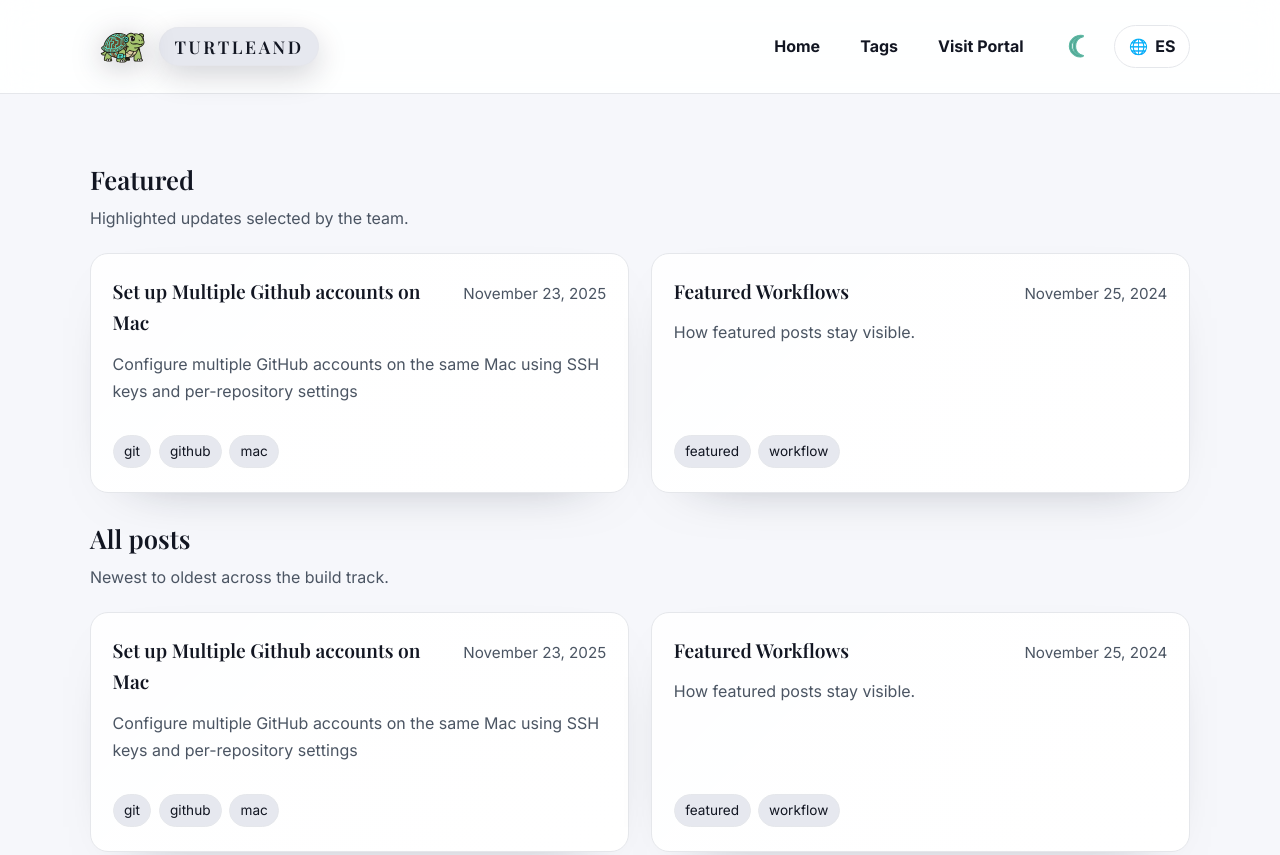
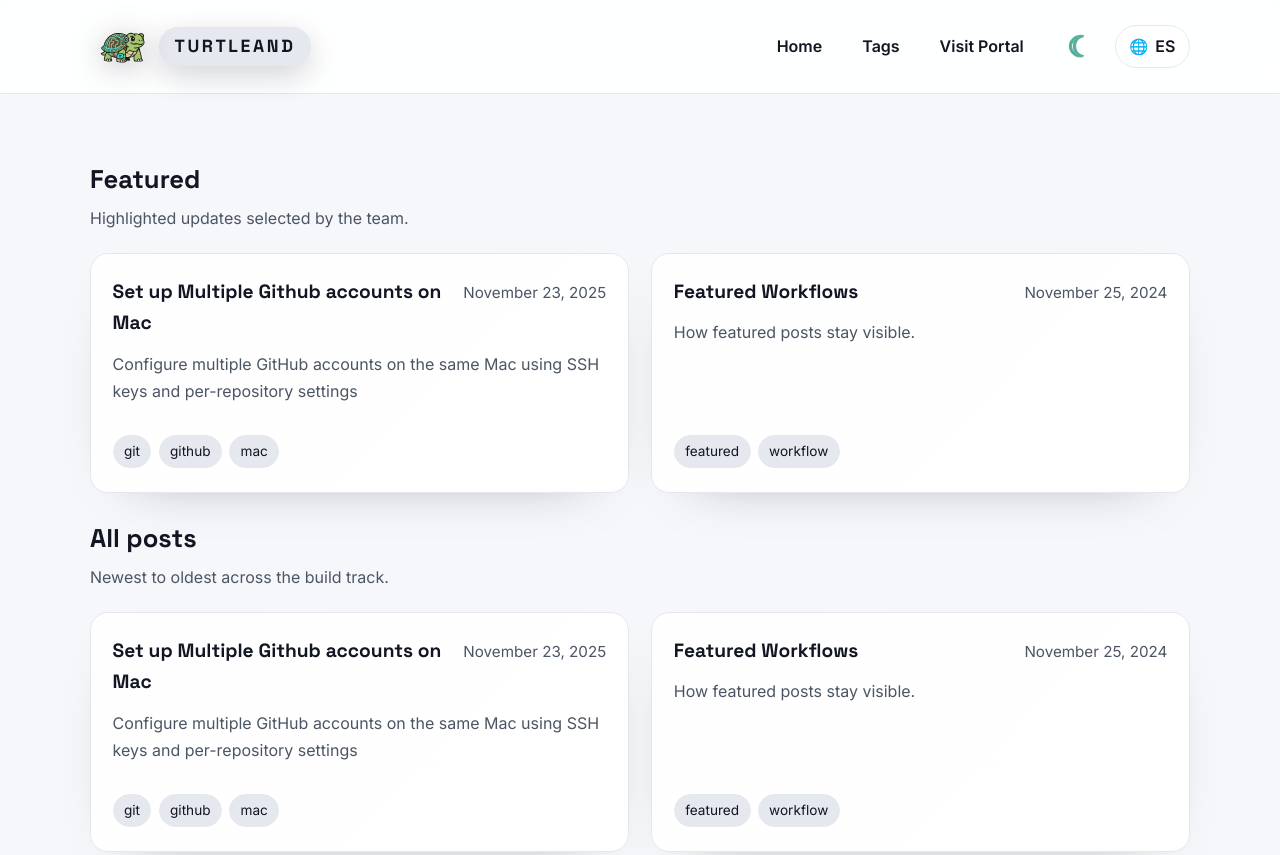
Before and after one commit to turtleand/build, an Astro site: page / in a window 1280 px wide. Shown: the top 855 px of the page. Built offline with nearby package versions, Linux system fonts and the light colour scheme; Astro itself is replaced by a stand-in of ours.

Commit message:
Enhance fonts

````diff
--- /dev/null
+++ b/docs/font-styles-tech-blog.md
@@ -0,0 +1,76 @@
+# Font Style Recommendations for the Tech Blog
+
+## Selection principles
+- Prioritize open-source families with permissive licenses so they can ship with the site bundle.
+- Balance a modern sans-serif for long-form reading with a monospace face that displays code clearly.
+- Choose forms with distinctive glyphs (clear `l` vs `1`, `0` vs `O`) to reduce misreads in snippets.
+- Keep the families versatile across light/dark syntax themes and multiple device resolutions.
+
+## Recommended stack
+
+### 1. Inter — UI, body copy, and long-form sections
+- Designed for digital interfaces, so paragraphs remain readable on dense technical pages.
+- Large x-height keeps inline code, API names, and acronym-heavy prose legible.
+- Variable font availability makes weight transitions (400 → 600) smooth for emphasis callouts.
+
+**Usage**
+
+```css
+:root {
+  --font-body: "Inter", "Segoe UI", system-ui, -apple-system, sans-serif;
+}
+
+body {
+  font-family: var(--font-body);
+  font-size: 1rem;
+  line-height: 1.65;
+}
+```
+
+### 2. JetBrains Mono — Code snippets and inline tokens
+- Built for developers: distinctive glyph shapes, extra-ligature support, and tuned spacing.
+- Optimized hinting keeps multi-line code blocks sharp on both Retina and standard displays.
+- Includes stylistic alternates (e.g., dotted zero) if we want different aesthetics later.
+
+**Usage**
+
+```css
+:root {
+  --font-code: "JetBrains Mono", "Fira Code", "Source Code Pro", monospace;
+}
+
+pre,
+code {
+  font-family: var(--font-code);
+  font-size: 0.95rem;
+  font-feature-settings: "liga" 0; /* disable ligatures unless specifically desired */
+}
+```
+
+### 3. Space Grotesk — Headings, pull quotes, and hero text
+- Geometric yet technical look pairs well with charts, diagrams, and call-to-action sections.
+- Wider letterforms allow higher tracking for uppercase headings without losing readability.
+- Works in tandem with Inter since both share rationalist proportions, keeping hierarchy cohesive.
+
+**Usage**
+
+```css
+:root {
+  --font-heading: "Space Grotesk", "IBM Plex Sans", "Inter", sans-serif;
+}
+
+h1,
+h2,
+h3,
+.hero-title {
+  font-family: var(--font-heading);
+  letter-spacing: 0.01em;
+  font-weight: 600;
+}
+```
+
+## Implementation checklist
+- Host fonts locally (WOFF2 first, WOFF fallback) and declare `font-display: swap` to avoid flashes.
+- Provide fallbacks shown above so system fonts take over gracefully on limited environments.
+- Set consistent vertical rhythm: align heading/body line-heights so code blocks do not collapse spacing.
+- Test on both light and dark themes; adjust font weights if the dark palette requires lighter strokes.
--- a/package.json
+++ b/package.json
@@ -9,6 +9,9 @@
     "astro": "astro"
   },
   "dependencies": {
+    "@fontsource-variable/inter": "^5.2.8",
+    "@fontsource-variable/jetbrains-mono": "^5.2.8",
+    "@fontsource-variable/space-grotesk": "^5.2.10",
     "astro": "^5.15.8"
   }
 }
--- a/src/layouts/BlogLayout.astro
+++ b/src/layouts/BlogLayout.astro
@@ -1,4 +1,7 @@
 ---
+import "@fontsource-variable/inter";
+import "@fontsource-variable/space-grotesk";
+import "@fontsource-variable/jetbrains-mono";
 import type { Dictionary, Locale } from "../utils/i18n";
 
 interface Props {
@@ -109,12 +112,6 @@ const currentYear = new Date().getFullYear();
 		<title>{title}</title>
 		{description && <meta name="description" content={description} />}
 		<link rel="icon" type="image/svg+xml" href="/favicon.svg" />
-		<link rel="preconnect" href="https://fonts.googleapis.com" />
-		<link rel="preconnect" href="https://fonts.gstatic.com" crossorigin />
-		<link
-			href="https://fonts.googleapis.com/css2?family=Playfair+Display:wght@500;600&family=Inter:wght@400;500;700&display=swap"
-			rel="stylesheet"
-		/>
 		<script is:inline set:html={themeScript} />
 		<slot name="head" />
 	</head>
@@ -239,9 +236,9 @@ const currentYear = new Date().getFullYear();
 
 <style is:global>
 	:root {
-		--font-heading: "Playfair Display", Georgia, serif;
-		--font-body: "Inter", "Segoe UI", -apple-system, BlinkMacSystemFont,
-			"Helvetica Neue", Arial, sans-serif;
+		--font-heading: "Space Grotesk", "IBM Plex Sans", "Inter", sans-serif;
+		--font-body: "Inter", "Segoe UI", system-ui, -apple-system, sans-serif;
+		--font-code: "JetBrains Mono", "Fira Code", "Source Code Pro", monospace;
 		--shadow-soft: 0 20px 60px -45px rgba(17, 24, 39, 0.55);
 		--shadow-card: 0 20px 40px -32px rgba(17, 24, 39, 0.35);
 		--radius-lg: 18px;
@@ -315,6 +312,13 @@ const currentYear = new Date().getFullYear();
 		transition:
 			background 0.3s ease,
 			color 0.3s ease;
+	}
+
+	code,
+	pre {
+		font-family: var(--font-code);
+		font-size: 0.95rem;
+		font-feature-settings: "liga" 0;
 	}
 
 	a {
@@ -402,7 +406,13 @@ const currentYear = new Date().getFullYear();
 		border-radius: var(--radius-pill);
 		border: 1px solid color-mix(in srgb, var(--border) 80%, transparent);
 		background: var(--surface-contrast);
-		font-family: var(--font-heading, "Playfair Display", serif);
+		font-family: var(
+			--font-heading,
+			"Space Grotesk",
+			"IBM Plex Sans",
+			"Inter",
+			sans-serif
+		);
 		font-size: 1.1rem;
 		text-transform: uppercase;
 		letter-spacing: 0.15em;
--- a/src/page-templates/PostPage.astro
+++ b/src/page-templates/PostPage.astro
@@ -118,7 +118,8 @@ const canonical = Astro.url?.href;
 
 .content :global(code),
 .content :global(pre) {
-	font-family: 'SFMono-Regular', Consolas, 'Liberation Mono', Menlo, Courier, monospace;
+	font-family: var(--font-code);
+	font-feature-settings: "liga" 0;
 }
 
 .content :global(pre) {
````
Also changed, not shown: TODO-build/TODO-build.md (+1 -1 lines), 1 other file.
